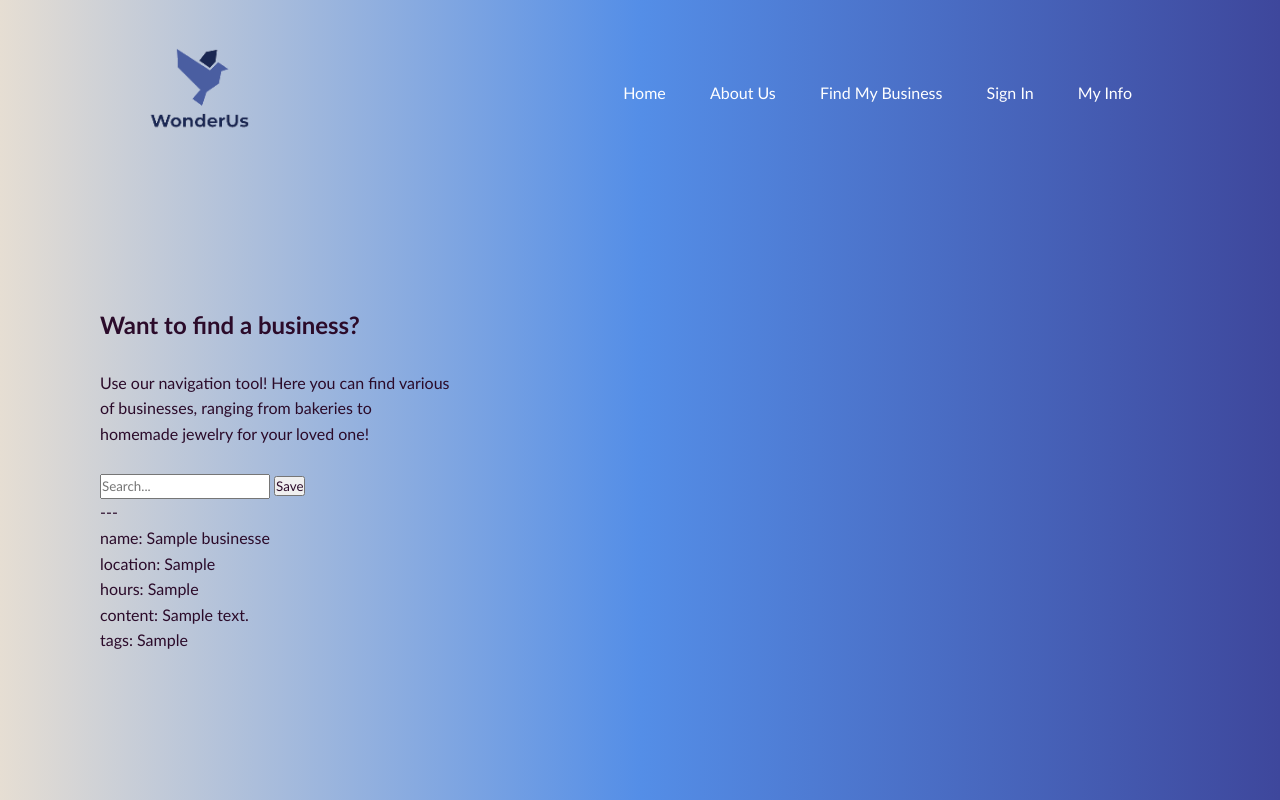
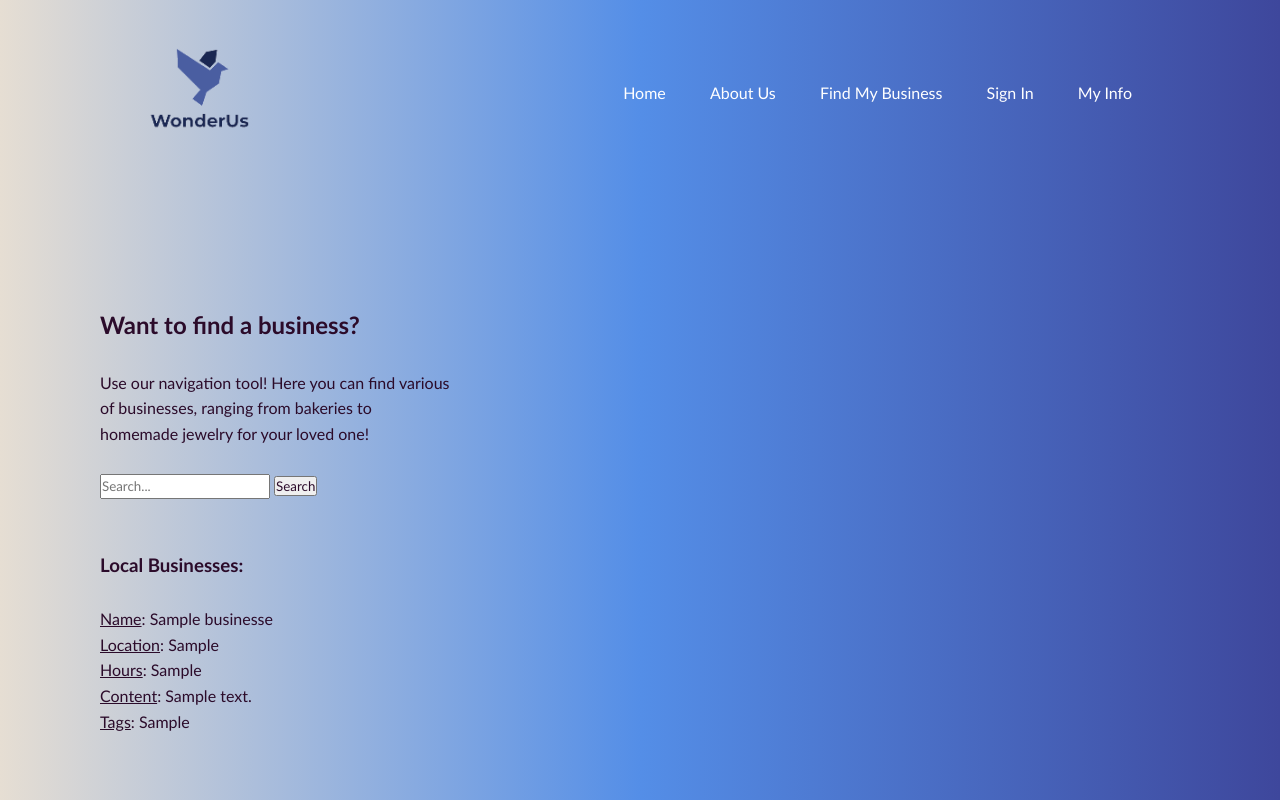
Before and after one commit to hackathon-peeps/winter-hacklympics, a Node server app: page /businesses in a window 1280 px wide. Run offline with Node 20, Linux system fonts and the light colour scheme; tables that the repository leaves empty hold one stand-in row (values such as "Sample post"); some libraries are stand-ins or nearby versions.

Commit message:
changed layout of business page

```diff
--- a/views/business.hbs
+++ b/views/business.hbs
@@ -8,18 +8,22 @@
         for your loved one!</p>
       <br>
       <form action="/businesses/search" , method="GET">
-        <input type="text" name="name" placeholder="Search...">
+        <input id="input-form" type="text" name="name" placeholder="Search...">
         {{!-- <button type="button" class="btn btn-secondary">Submit</button> --}}
-        <input type="submit" value="Save" class="btn">
+        <input id="save-button" type="submit" value="Search" class="btn">
       </form>
+      <br/><br />
+      <h3>Local Businesses: </h3><br/>
       {{#if businesses}}
       {{#each businesses}}
-      <p>---</p>
-      <p>name: {{name}}</p>
-      <p>location: {{location}}</p>
-      <p>hours: {{hours}}</p>
-      <p>content: {{content}}</p>
-      <p>tags: {{tags}}</p>
+      <div class="card">
+      <p><u>Name</u>: {{name}}</p>
+      <p><u>Location</u>: {{location}}</p>
+      <p><u>Hours</u>: {{hours}}</p>
+      <p><u>Content</u>: {{content}}</p>
+      <p><u>Tags</u>: {{tags}}</p>
+      </div>
+      <br/>
       {{/each}}
       {{else}}
       <p>There are no businesses that match your query</p>
```
